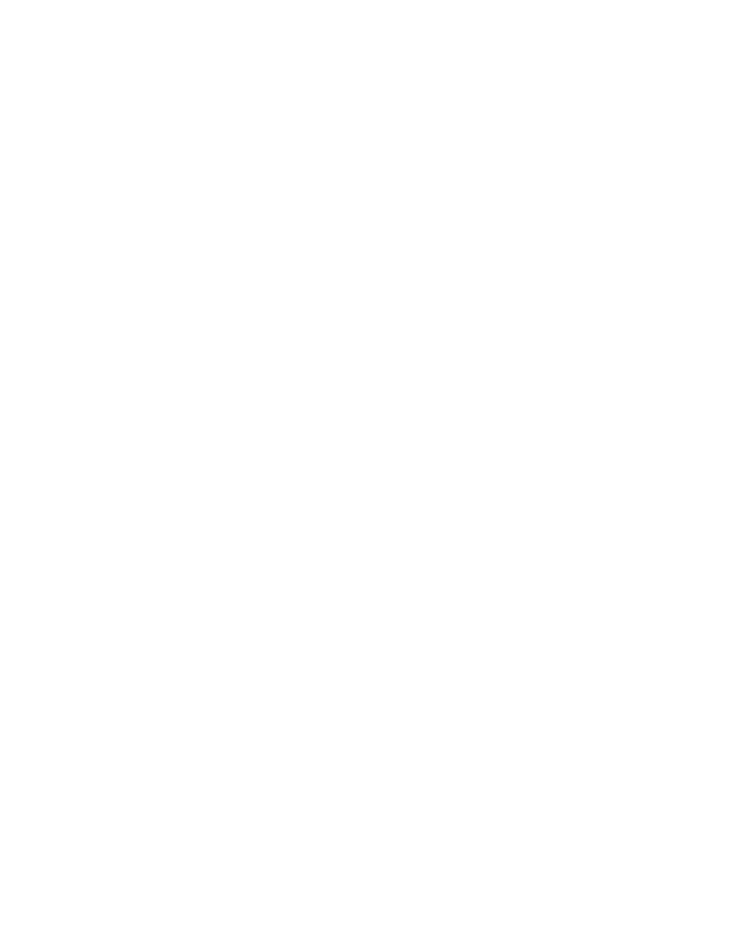
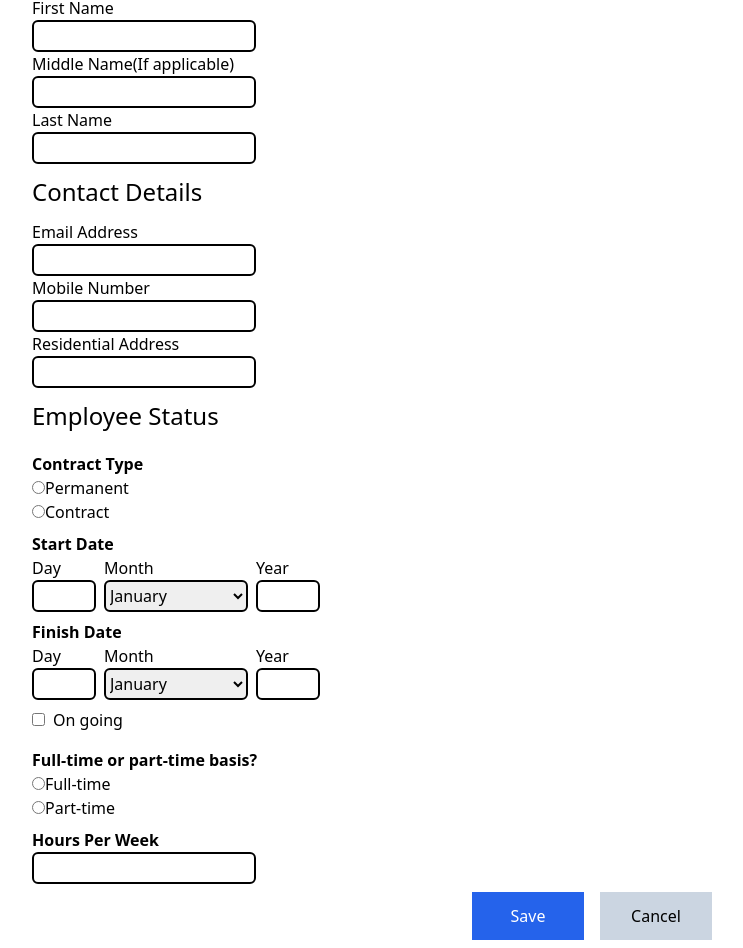
Before and after one commit to samuel-santos91/employee-creator, a Next.js app: page /employees/1 in a window 1280 px wide. Shown: the part 220-1168 px from the top of the page, without its empty margins (48-791 px from the left). Before the commit the page ends 800 px from the top, so only its background shows below. Built offline with nearby package versions, Linux system fonts and the light colour scheme; no server answers.

Commit message:
adds logic to prefilling inputs with react hook form

```diff
--- a/app/employees/[id]/page.tsx
+++ b/app/employees/[id]/page.tsx
@@ -1,10 +1,320 @@
-"use client"
+"use client";
 
-export default function EmployeeId ({params}: any) {
+import Link from "next/link";
+import { useEffect, useState } from "react";
+import { useForm } from "react-hook-form";
 
-    console.log(params.id)
+import { getEmployeeById } from "@/services/api";
 
-    return (
-        <p>hello</p>
-    )
+interface Inputs {
+  firstName: string;
+  middleName: string;
+  lastName: string;
+  email: string;
+  phone: string;
+  address: string;
+  status: string;
+  dayStart: string;
+  monthStart: string;
+  yearStart: string;
+  dayEnd: string;
+  monthEnd: string;
+  yearEnd: string;
+  ongoing: string;
+  type: string;
+  hoursPerWeek: string;
 }
+
+interface EmployeeData {
+  firstName: string;
+  middleName: string;
+  lastName: string;
+  email: string;
+  phone: string;
+  address: string;
+  status: string;
+  startDate: string;
+  finishDate: string;
+  ongoing: string;
+  type: string;
+  hoursPerWeek: string;
+}
+
+export default function EmployeeId({ params }: any) {
+  const { register, setValue } = useForm<Inputs>();
+
+  const fetchData = async () => {
+    await getEmployeeById(params.id)
+      .then((res) => {
+        Object.keys(res).forEach((key) => {
+          setValue(key as keyof Inputs, res[key]);
+        });
+
+        const startDateComponents = res.startDate.split("T")[0].split("-");
+        setValue("yearStart", startDateComponents[0]);
+        setValue("monthStart", startDateComponents[1]);
+        setValue("dayStart", startDateComponents[2]);
+
+        const finishDateComponents = res.finishDate.split("T")[0].split("-");
+        setValue("yearEnd", finishDateComponents[0]);
+        setValue("monthEnd", finishDateComponents[1]);
+        setValue("dayEnd", finishDateComponents[2]);
+      })
+      .catch((e) => console.log(e));
+  };
+
+  useEffect(() => {
+    fetchData();
+  }, []);
+
+  return (
+    <>
+      <header className="h-40 bg-slate-400 flex">
+        <Link className="hover:text-blue-600" href="/employees">
+          back
+        </Link>
+        <h1 className="m-auto">Employee Details</h1>
+      </header>
+
+      <form className="px-20">
+        <section>
+          <h2 className="my-3 text-2xl">Personal Information</h2>
+          <div className="flex flex-col">
+            <label htmlFor="firstName">First Name</label>
+            <input
+              className="h-8 w-56 border-2 border-black rounded-md"
+              type="text"
+              id="firstName"
+              {...register("firstName")}
+            />
+          </div>
+
+          <div className="flex flex-col">
+            <label htmlFor="middleName">Middle Name(If applicable)</label>
+            <input
+              className="h-8 w-56 border-2 border-black rounded-md"
+              type="text"
+              id="middleName"
+              {...register("middleName")}
+            />
+          </div>
+
+          <div className="flex flex-col">
+            <label htmlFor="lastName">Last Name</label>
+            <input
+              className="h-8 w-56 border-2 border-black rounded-md"
+              type="text"
+              id="lastName"
+              {...register("lastName")}
+            />
+          </div>
+        </section>
+
+        <section>
+          <h2 className="my-3 text-2xl">Contact Details</h2>
+          <div className="flex flex-col">
+            <label htmlFor="email">Email Address</label>
+            <input
+              className="h-8 w-56 border-2 border-black rounded-md"
+              type="email"
+              id="email"
+              {...register("email")}
+            />
+          </div>
+
+          <div className="flex flex-col">
+            <label htmlFor="phone">Mobile Number</label>
+            <input
+              className="h-8 w-56 border-2 border-black rounded-md"
+              type="text"
+              id="phone"
+              {...register("phone")}
+            />
+          </div>
+
+          <div className="flex flex-col">
+            <label htmlFor="address">Residential Address</label>
+            <input
+              className="h-8 w-56 border-2 border-black rounded-md"
+              type="text"
+              id="address"
+              {...register("address")}
+            />
+          </div>
+        </section>
+        <section>
+          <h2 className="my-3 text-2xl">Employee Status</h2>
+          <div className="flex flex-col">
+            <p className="font-bold mt-2">Contract Type</p>
+            <div>
+              <input
+                type="radio"
+                value="permanent"
+                id="permanent"
+                {...register("status")}
+              />
+              <label htmlFor="permanent">Permanent</label>
+            </div>
+
+            <div>
+              <input
+                type="radio"
+                value="contract"
+                id="contract"
+                {...register("status")}
+              />
+              <label htmlFor="contract">Contract</label>
+            </div>
+          </div>
+
+          <p className="font-bold mt-2">Start Date</p>
+          <section className="flex">
+            <div className="mr-2 flex flex-col">
+              <label htmlFor="dayStart">Day</label>
+              <input
+                className="h-8 w-16 border-2 border-black rounded-md"
+                type="number"
+                id="dayStart"
+                {...register("dayStart")}
+              />
+            </div>
+
+            <div className="mr-2 flex flex-col">
+              <label htmlFor="monthStart">Month</label>
+              <select
+                className="h-8 w-36 border-2 border-black rounded-md"
+                id="monthStart"
+                {...register("monthStart")}
+              >
+                <option value="01">January</option>
+                <option value="02">February</option>
+                <option value="03">March</option>
+                <option value="04">April</option>
+                <option value="05">May</option>
+                <option value="06">June</option>
+                <option value="07">July</option>
+                <option value="08">August</option>
+                <option value="09">September</option>
+                <option value="10">October</option>
+                <option value="11">November</option>
+                <option value="12">December</option>
+              </select>
+            </div>
+
+            <div className="flex flex-col">
+              <label htmlFor="yearStart">Year</label>
+              <input
+                className="h-8 w-16 border-2 border-black rounded-md"
+                type="number"
+                id="yearStart"
+                {...register("yearStart")}
+              />
+            </div>
+          </section>
+
+          <p className="font-bold mt-2">Finish Date</p>
+          <section className="flex">
+            <div className="mr-2 flex flex-col">
+              <label htmlFor="dayEnd">Day</label>
+              <input
+                className="h-8 w-16 border-2 border-black rounded-md"
+                type="number"
+                id="dayEnd"
+                {...register("dayEnd")}
+              />
+            </div>
+
+            <div className="mr-2 flex flex-col">
+              <label htmlFor="monthEnd">Month</label>
+              <select
+                className="h-8 w-36 border-2 border-black rounded-md"
+                id="monthEnd"
+                {...register("monthEnd")}
+              >
+                <option value="01">January</option>
+                <option value="02">February</option>
+                <option value="03">March</option>
+                <option value="04">April</option>
+                <option value="05">May</option>
+                <option value="06">June</option>
+                <option value="07">July</option>
+                <option value="08">August</option>
+                <option value="09">September</option>
+                <option value="10">October</option>
+                <option value="11">November</option>
+                <option value="12">December</option>
+              </select>
+            </div>
+
+            <div className="flex flex-col">
+              <label htmlFor="yearEnd">Year</label>
+              <input
+                className="h-8 w-16 border-2 border-black rounded-md"
+                type="number"
+                id="yearEnd"
+                {...register("yearEnd")}
+              />
+            </div>
+          </section>
+
+          <div className="my-2">
+            <input
+              type="checkbox"
+              value="ongoing"
+              id="ongoing"
+              {...register("ongoing")}
+            />
+            <label className="mx-2" htmlFor="ongoing">
+              On going
+            </label>
+          </div>
+
+          <div className="flex flex-col">
+            <p className="font-bold mt-2">Full-time or part-time basis?</p>
+            <div>
+              <input
+                type="radio"
+                value="full-time"
+                id="fullTime"
+                {...register("type")}
+              />
+              <label htmlFor="fullTime">Full-time</label>
+            </div>
+
+            <div>
+              <input
+                type="radio"
+                value="part-time"
+                id="partTime"
+                {...register("type")}
+              />
+              <label htmlFor="partTime">Part-time</label>
+            </div>
+          </div>
+
+          <div className="flex flex-col">
+            <label className="font-bold mt-2" htmlFor="hours">
+              Hours Per Week
+            </label>
+            <input
+              className="h-8 w-56 border-2 border-black rounded-md"
+              type="number"
+              id="hours"
+              {...register("hoursPerWeek")}
+            />
+          </div>
+        </section>
+
+        <section className="flex justify-center">
+          <button className="m-2 p-3 w-28 bg-blue-600 text-white">Save</button>
+          <Link href="/employees">
+            <button className="m-2 p-3 w-28 bg-slate-300">Cancel</button>
+          </Link>
+        </section>
+      </form>
+    </>
+  );
+}
+function async(id: any) {
+  throw new Error("Function not implemented.");
+}
--- a/app/employees/add/page.tsx
+++ b/app/employees/add/page.tsx
@@ -63,14 +63,14 @@
       yearEnd,
       ...rest
     } = data;
-    const startDate = `${data.yearStart}-${data.monthStart.padStart(
+
+    const startDate = `${data.yearStart}-${
+      data.monthStart
+    }-${data.dayStart.padStart(2, "0")}`;
+    const finishDate = `${data.yearEnd}-${data.monthEnd}-${data.dayEnd.padStart(
       2,
       "0"
-    )}-${data.dayStart.padStart(2, "0")}`;
-    const finishDate = `${data.yearEnd}-${data.monthEnd.padStart(
-      2,
-      "0"
-    )}-${data.dayEnd.padStart(2, "0")}`;
+    )}`;
 
     const newData = { startDate: startDate, finishDate: finishDate, ...rest };
     await addData(newData);
@@ -195,15 +195,15 @@
                 id="monthStart"
                 {...register("monthStart")}
               >
-                <option value="1">January</option>
-                <option value="2">February</option>
-                <option value="3">March</option>
-                <option value="4">April</option>
-                <option value="5">May</option>
-                <option value="6">June</option>
-                <option value="7">July</option>
-                <option value="8">August</option>
-                <option value="9">September</option>
+                <option value="01">January</option>
+                <option value="02">February</option>
+                <option value="03">March</option>
+                <option value="04">April</option>
+                <option value="05">May</option>
+                <option value="06">June</option>
+                <option value="07">July</option>
+                <option value="08">August</option>
+                <option value="09">September</option>
                 <option value="10">October</option>
                 <option value="11">November</option>
                 <option value="12">December</option>
@@ -240,15 +240,15 @@
                 id="monthEnd"
                 {...register("monthEnd")}
               >
-                <option value="1">January</option>
-                <option value="2">February</option>
-                <option value="3">March</option>
-                <option value="4">April</option>
-                <option value="5">May</option>
-                <option value="6">June</option>
-                <option value="7">July</option>
-                <option value="8">August</option>
-                <option value="9">September</option>
+                <option value="01">January</option>
+                <option value="02">February</option>
+                <option value="03">March</option>
+                <option value="04">April</option>
+                <option value="05">May</option>
+                <option value="06">June</option>
+                <option value="07">July</option>
+                <option value="08">August</option>
+                <option value="09">September</option>
                 <option value="10">October</option>
                 <option value="11">November</option>
                 <option value="12">December</option>
@@ -283,7 +283,7 @@
             <div>
               <input
                 type="radio"
-                value="fulltime"
+                value="full-time"
                 id="fullTime"
                 {...register("type")}
               />
@@ -293,7 +293,7 @@
             <div>
               <input
                 type="radio"
-                value="parttime"
+                value="part-time"
                 id="partTime"
                 {...register("type")}
               />
```
